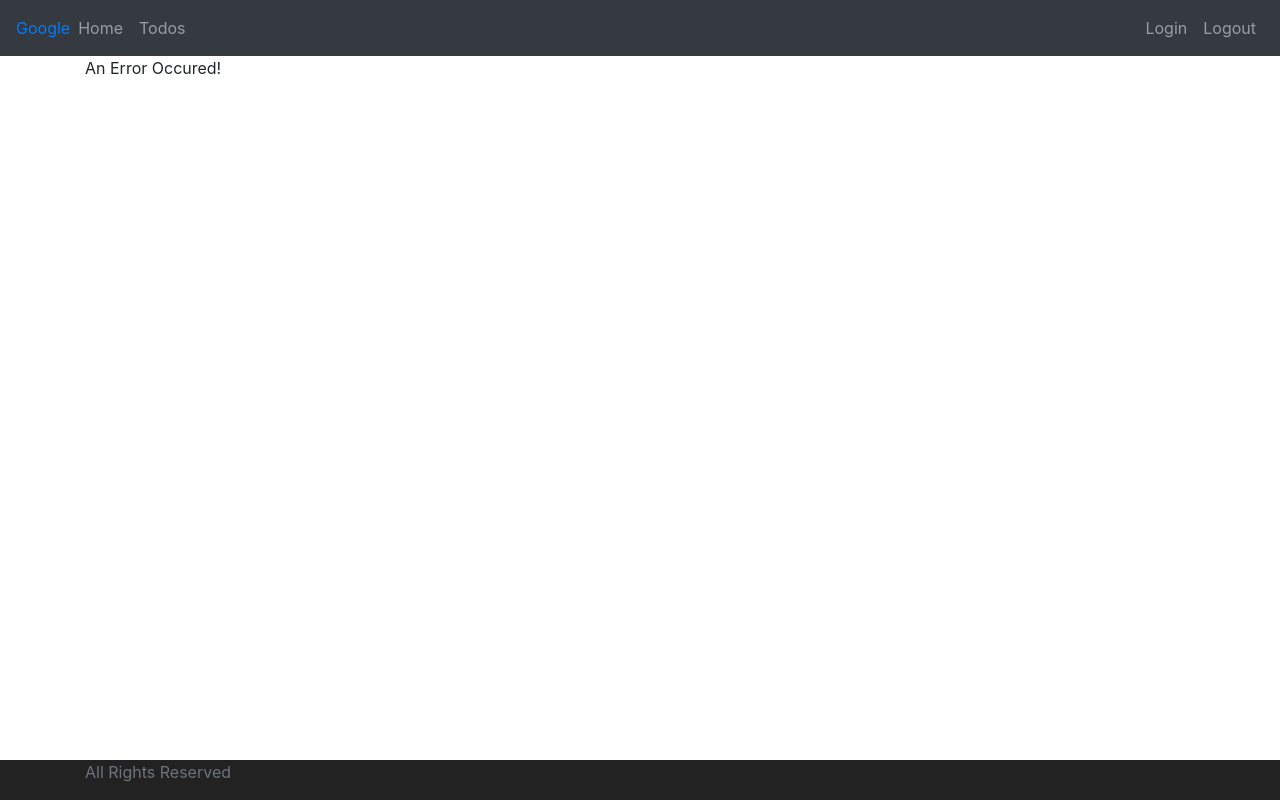
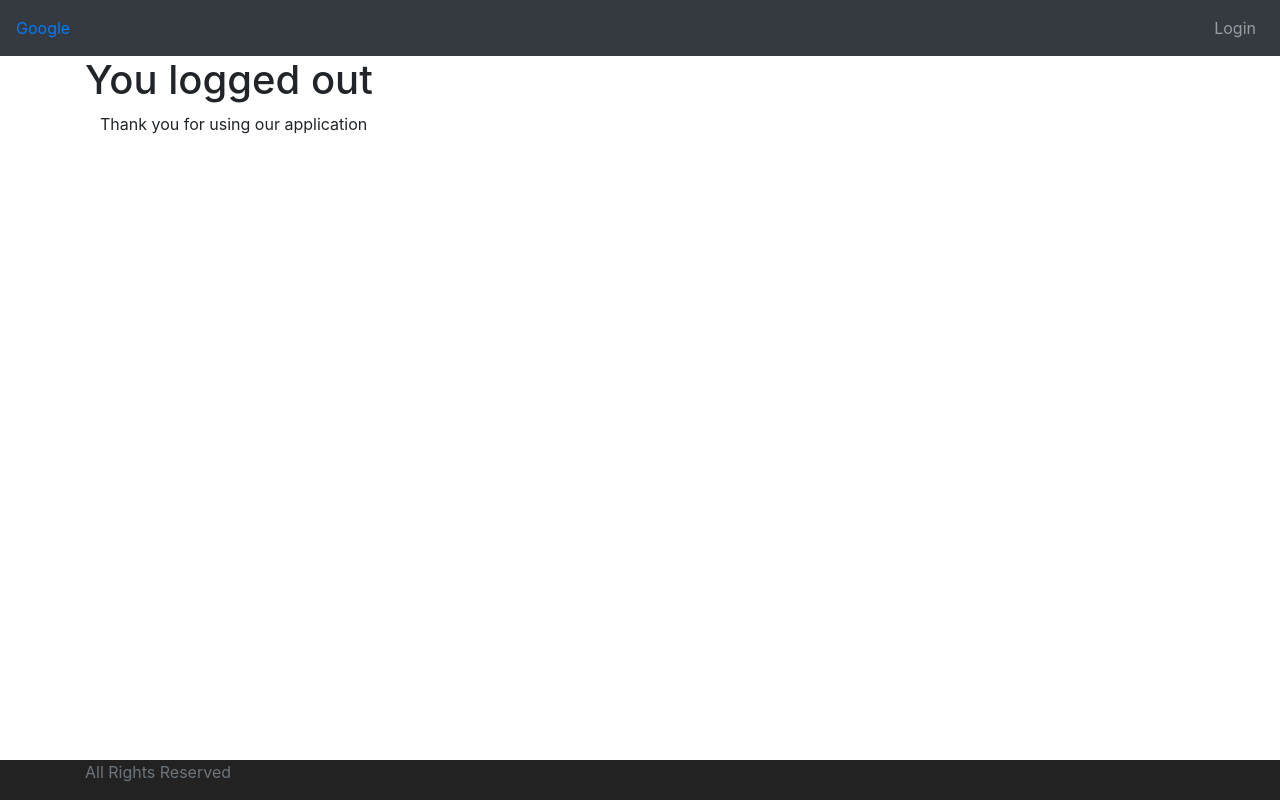
Before and after one commit to hodientuananh/udemy-angular7, an Angular app: page /logout in a window 1280 px wide. Built offline with nearby package versions, Linux system fonts and the light colour scheme.

Commit message:
create authentication service

```diff
--- a/src/app/app-routing.module.ts
+++ b/src/app/app-routing.module.ts
@@ -4,10 +4,12 @@
 import { WelcomeComponent } from './welcome/welcome.component';
 import { ErrorComponent } from './error/error.component';
 import { ListTodosComponent } from './list-todos/list-todos.component';
+import { LogoutComponent } from './logout/logout.component';
 
 const routes: Routes = [
   { path: '', component: LoginComponent},
   { path: 'login', component: LoginComponent},
+  { path: 'logout', component: LogoutComponent},
   { path: 'welcome/:name', component: WelcomeComponent},
   { path: 'todos', component: ListTodosComponent},
   { path: '**', component: ErrorComponent}
--- a/src/app/app.module.ts
+++ b/src/app/app.module.ts
@@ -10,6 +10,7 @@
 import { ListTodosComponent } from './list-todos/list-todos.component';
 import { MenuComponent } from './menu/menu.component';
 import { FooterComponent } from './footer/footer.component';
+import { LogoutComponent } from './logout/logout.component';
 
 @NgModule({
   declarations: [
@@ -19,7 +20,8 @@
     ErrorComponent,
     ListTodosComponent,
     MenuComponent,
-    FooterComponent
+    FooterComponent,
+    LogoutComponent
   ],
   imports: [
     BrowserModule,
--- /dev/null
+++ b/src/app/logout/logout.component.html
@@ -0,0 +1,5 @@
+<h1>You logged out</h1>
+
+<div class="container">
+  Thank you for using our application
+</div>
--- /dev/null
+++ b/src/app/logout/logout.component.ts
@@ -0,0 +1,15 @@
+import { Component, OnInit } from '@angular/core';
+
+@Component({
+  selector: 'app-logout',
+  templateUrl: './logout.component.html',
+  styleUrls: ['./logout.component.css']
+})
+export class LogoutComponent implements OnInit {
+
+  constructor() { }
+
+  ngOnInit() {
+  }
+
+}
--- a/src/app/menu/menu.component.html
+++ b/src/app/menu/menu.component.html
@@ -3,12 +3,12 @@
     <div><a href="https://www.google.com">Google</a></div>
 
     <ul class="navbar-nav">
-      <li><a routerLink="/welcome/benkinmat" class="nav-link">Home</a></li>
-      <li><a routerLink="/todos" class="nav-link">Todos</a></li>
+      <li><a *ngIf="this.hardcodeAuthenticationService.isUserLoggedIn()" routerLink="/welcome/benkinmat" class="nav-link">Home</a></li>
+      <li><a *ngIf="this.hardcodeAuthenticationService.isUserLoggedIn()" routerLink="/todos" class="nav-link">Todos</a></li>
     </ul>
     <ul class="navbar-nav navbar-collapse justify-content-end">
-      <li><a routerLink="/login" class="nav-link">Login</a></li>
-      <li><a routerLink="/logout" class="nav-link">Logout</a></li>
+      <li><a *ngIf="!this.hardcodeAuthenticationService.isUserLoggedIn()" routerLink="/login" class="nav-link">Login</a></li>
+      <li><a *ngIf="this.hardcodeAuthenticationService.isUserLoggedIn()" routerLink="/logout" class="nav-link">Logout</a></li>
     </ul>
   </nav>
 </header>
--- a/src/app/menu/menu.component.ts
+++ b/src/app/menu/menu.component.ts
@@ -1,4 +1,5 @@
 import { Component, OnInit } from '@angular/core';
+import { HardcodeAuthenticationService } from '../service/hardcode-authentication.service';
 
 @Component({
   selector: 'app-menu',
@@ -7,7 +8,9 @@
 })
 export class MenuComponent implements OnInit {
 
-  constructor() { }
+  isUserLoggedIn: boolean = false;
+
+  constructor(private hardcodeAuthenticationService: HardcodeAuthenticationService) { }
 
   ngOnInit() {
   }
--- a/src/app/service/hardcode-authentication.service.ts
+++ b/src/app/service/hardcode-authentication.service.ts
@@ -9,10 +9,16 @@
 
   authenticate(username, password){
     if (username === "benkinmat" && password === "password"){
+      sessionStorage.setItem('authenticateUser', username);
       return true;
     }
     else {
       return false;
     }
   }
+
+  isUserLoggedIn(){
+    let user = sessionStorage.getItem('authenticateUser');
+    return !(user === null);
+  }
 }
```
Also changed, not shown: src/app/logout/logout.component.css (added), 1 other file (tests, documents, lock files or other folders).
